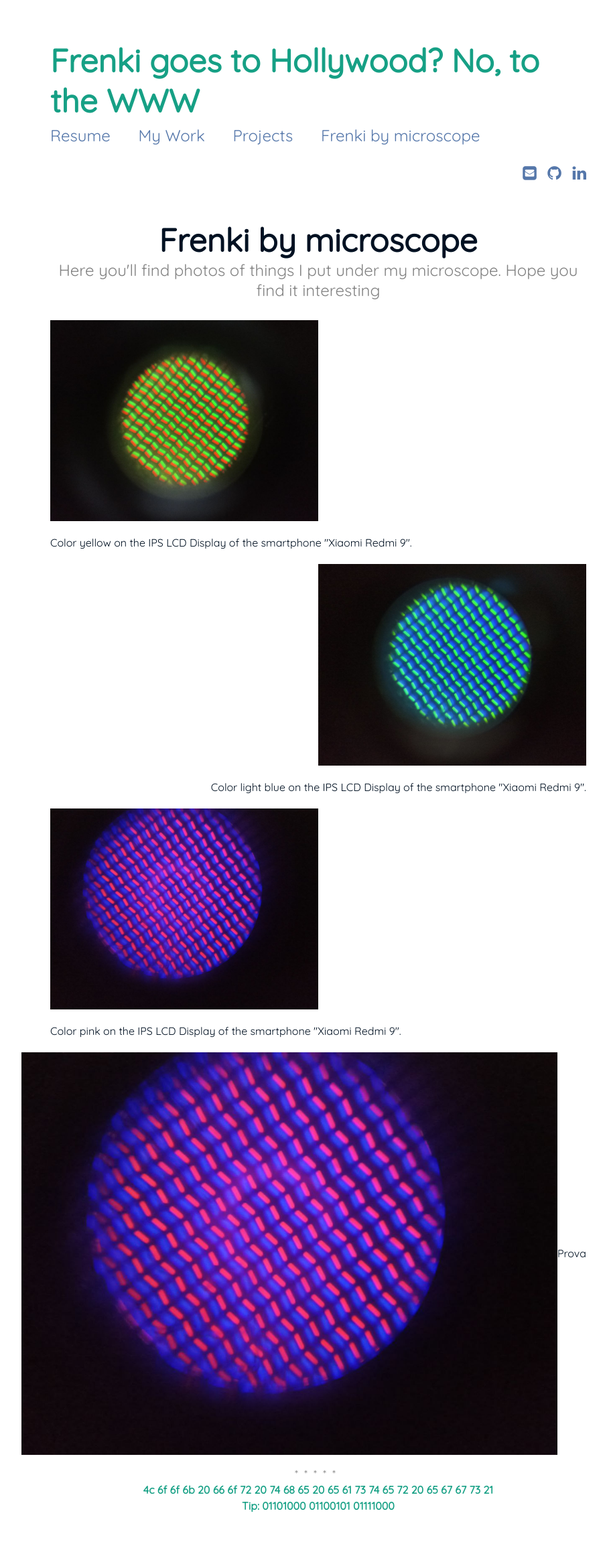
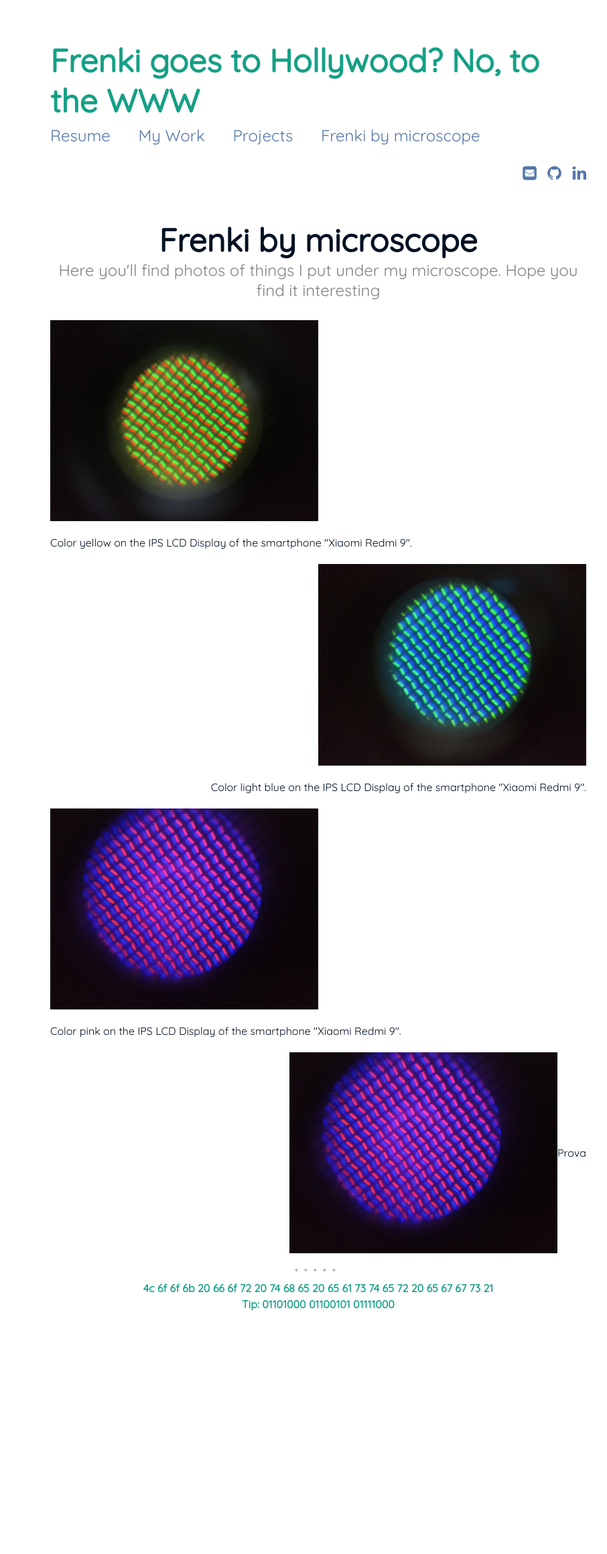
Before and after one commit to FreShq99/frenkishqepa.com, a Jekyll site: the page built from gallery.md, in a window 1280 px wide. Shown: the whole page at 67% size, without its empty margins (165-1071 px from the left). Built offline with Jekyll 4.4.1, drawn with Linux system fonts in a browser that asks for light colours; after the commit the page ends 2019 px from its top, so only the background shows below that.

Commit message:
Update gallery.md

```diff
--- a/gallery.md
+++ b/gallery.md
@@ -20,6 +20,6 @@ subtitle: Here you'll find photos of things I put under my microscope. Hope you
 </p>
 
 <div style="display: flex; justify-content: flex-end; align-items: center;">
-  <img src="MicroscopeGallery/purple.jpeg" alt="">
+  <img width="50%" src="MicroscopeGallery/purple.jpeg" alt="">
   <p style="margin: 0;">Prova</p>
 </div>
```
